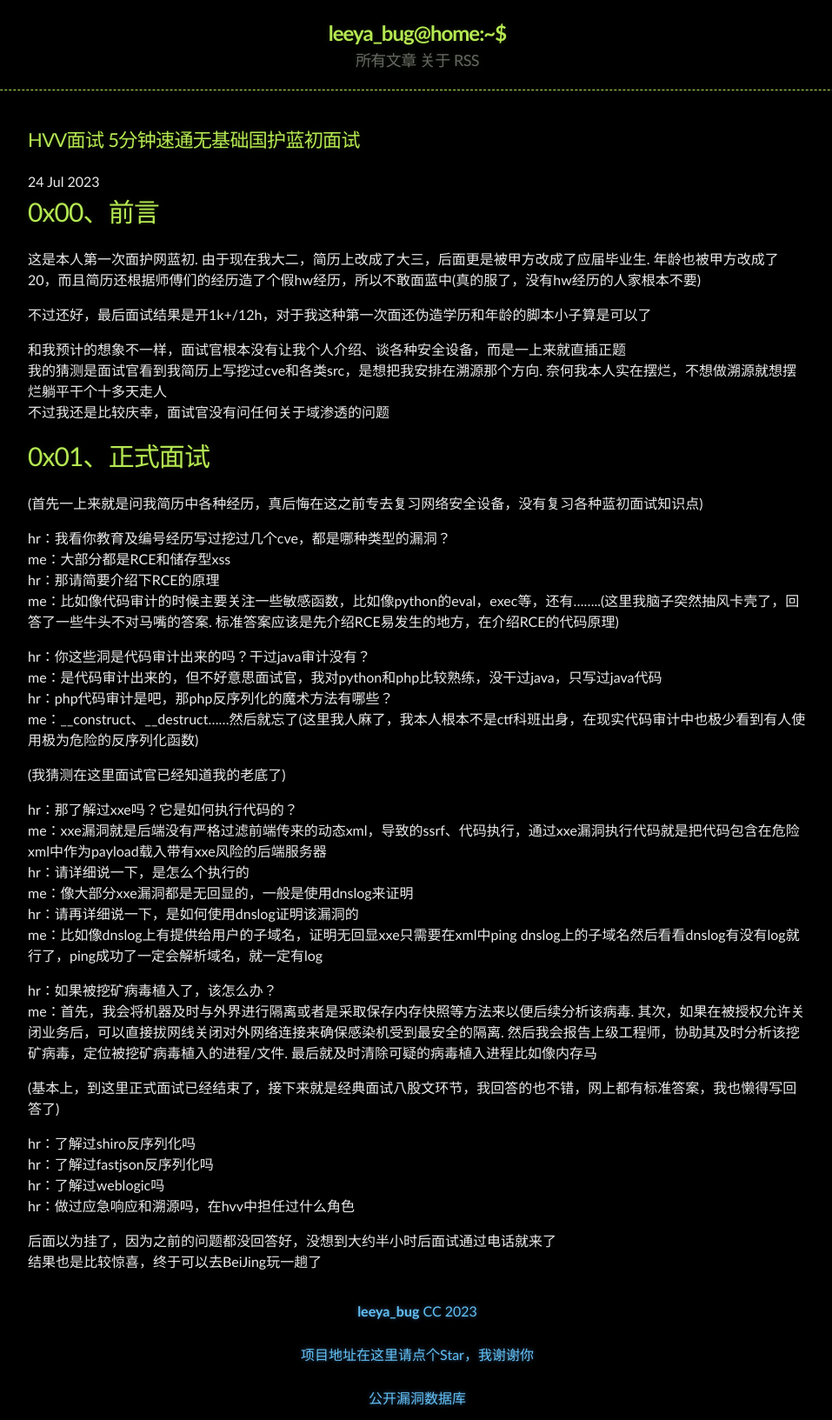
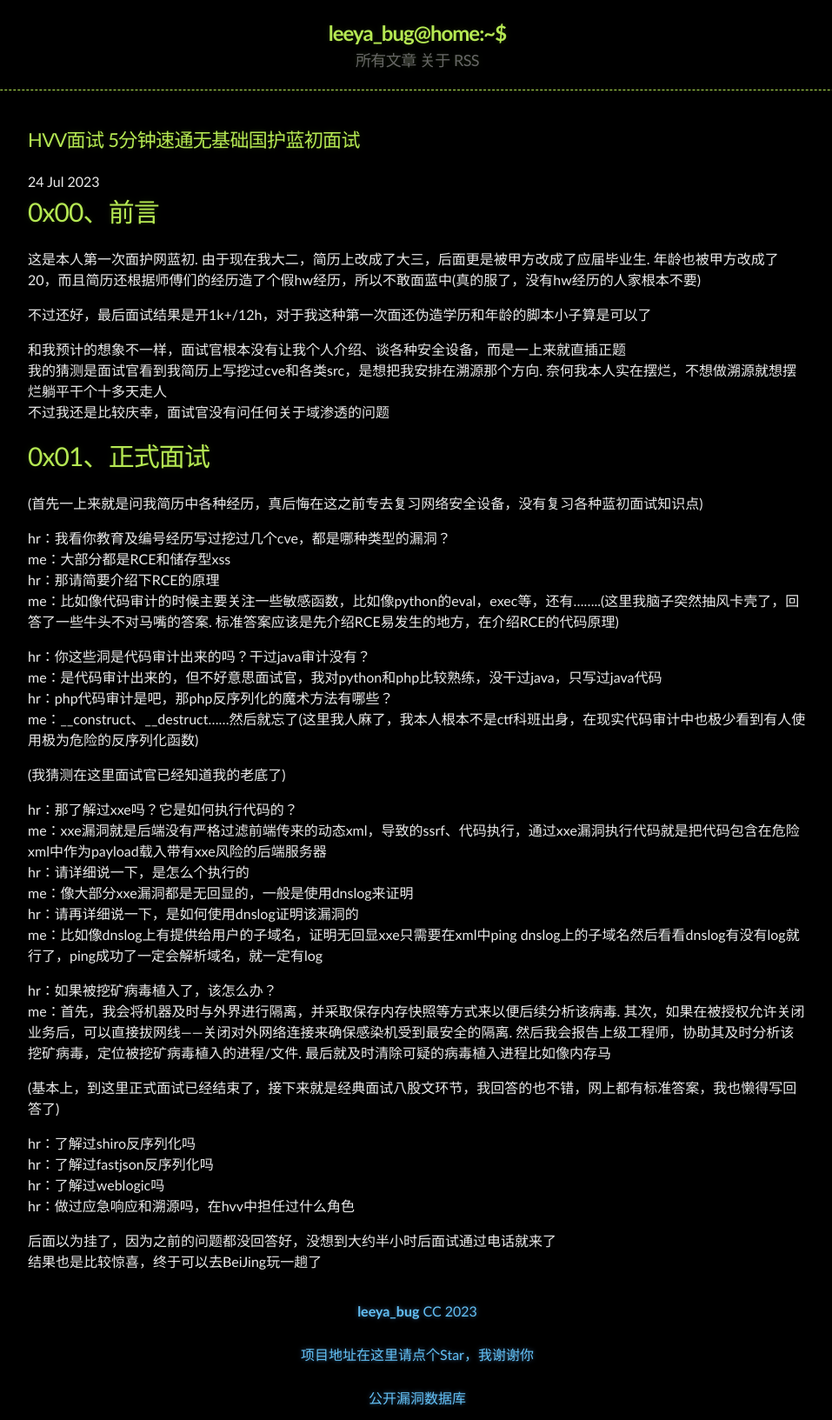
Before and after one commit to Leeyangee/leeyangee.github.io, a Jekyll site: the page built from _posts/2023-07-24-HVV面试 5分钟速通无基础国护蓝初面试.md, in a window 1280 px wide. Shown: the whole page at 87% size, without its empty margins (160-1117 px from the left). Built offline with Jekyll 4.4.1, drawn with Linux system fonts in a browser that asks for light colours.

Commit message:
Update 2023-07-24-HVV面试 5分钟速通无基础国护蓝初面试.md

```diff
--- a/_posts/2023-07-24-HVV面试 5分钟速通无基础国护蓝初面试.md
+++ b/_posts/2023-07-24-HVV面试 5分钟速通无基础国护蓝初面试.md
@@ -36,7 +36,7 @@ hr：请再详细说一下，是如何使用dnslog证明该漏洞的
 me：比如像dnslog上有提供给用户的子域名，证明无回显xxe只需要在xml中ping dnslog上的子域名然后看看dnslog有没有log就行了，ping成功了一定会解析域名，就一定有log
 
 hr：如果被挖矿病毒植入了，该怎么办？
-me：首先，我会将机器及时与外界进行隔离或者是采取保存内存快照等方法来以便后续分析该病毒. 其次，如果在被授权允许关闭业务后，可以直接拔网线关闭对外网络连接来确保感染机受到最安全的隔离. 然后我会报告上级工程师，协助其及时分析该挖矿病毒，定位被挖矿病毒植入的进程/文件. 最后就及时清除可疑的病毒植入进程比如像内存马
+me：首先，我会将机器及时与外界进行隔离，并采取保存内存快照等方式来以便后续分析该病毒. 其次，如果在被授权允许关闭业务后，可以直接拔网线——关闭对外网络连接来确保感染机受到最安全的隔离. 然后我会报告上级工程师，协助其及时分析该挖矿病毒，定位被挖矿病毒植入的进程/文件. 最后就及时清除可疑的病毒植入进程比如像内存马
 
 (基本上，到这里正式面试已经结束了，接下来就是经典面试八股文环节，我回答的也不错，网上都有标准答案，我也懒得写回答了)
 
```
